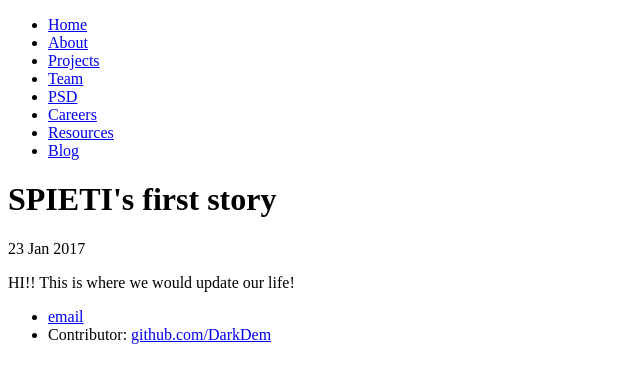
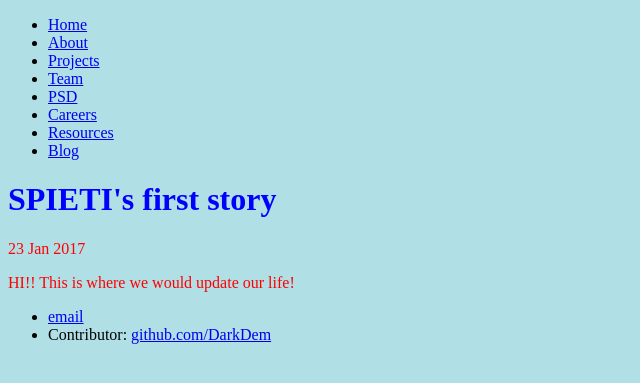
Before and after one commit to spietichapter/home, a Jekyll site: the page built from _posts/2017-1-23-spieti's-first-story.md, in a window 1280 px wide. Shown: the top 383 px of the page, without its empty margins (0-640 px from the left). Built offline with Jekyll 4.4.1, drawn with Linux system fonts in a browser that asks for light colours; comment, search, counter and statistics services are not loaded.

Commit message:
Update defaultt.html

```diff
--- a/_layouts/defaultt.html
+++ b/_layouts/defaultt.html
@@ -3,7 +3,11 @@
 	<head>
 		<title>{{ page.title }}</title>
 		<!-- link to main stylesheet -->
-		<link rel="stylesheet" type="text/css" href="../cssfiles/main3.css">
+		<style>
+                body {background-color: powderblue;}
+                h1   {color: blue;}
+                p    {color: red;}
+                </style>
 		<script type="text/javascript" src = "../js/spiejs.js"></script>
 
 
```
